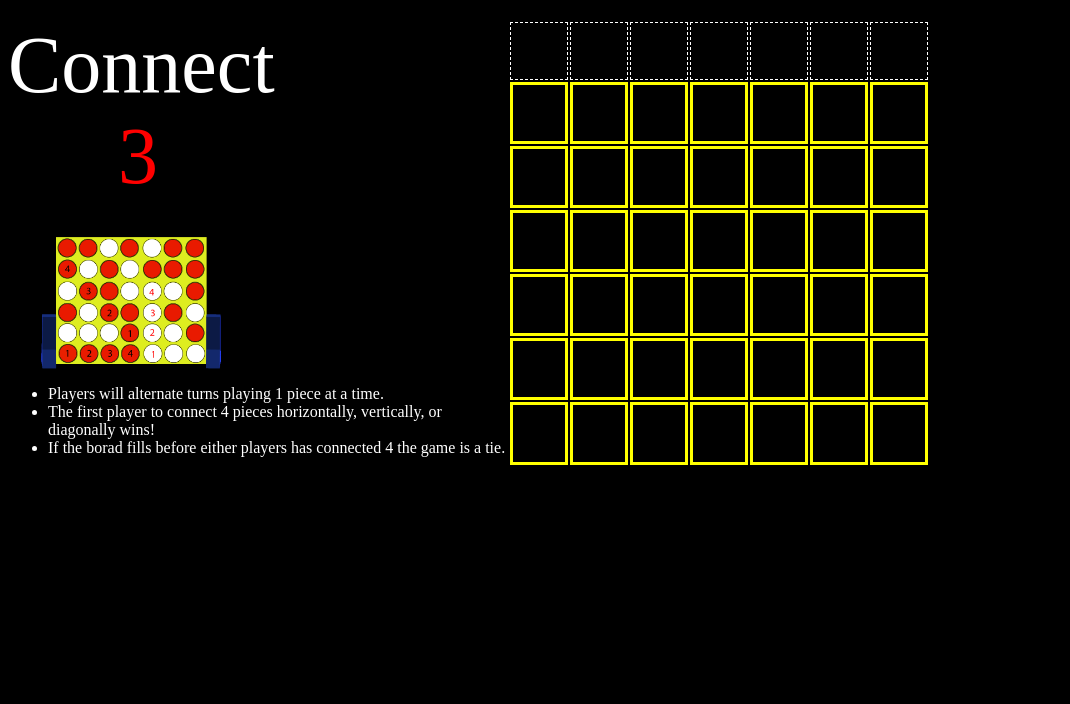
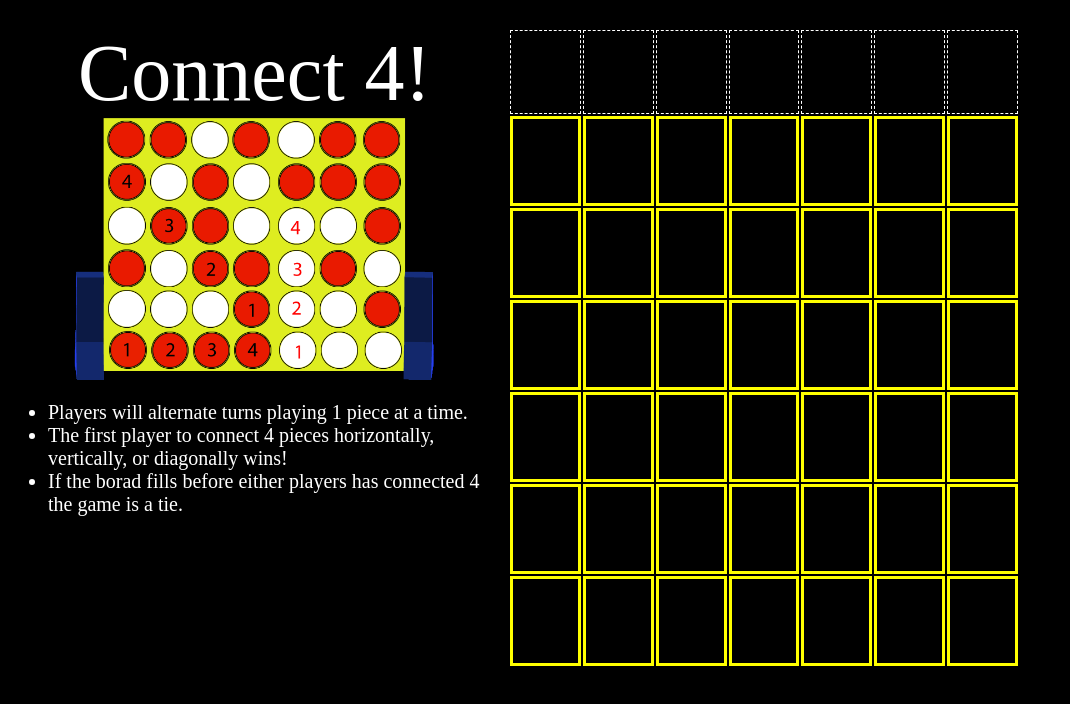
Before and after one commit to CamSolo/Connect4, a plain HTML site: page index.html in a window 1280 px wide. Shown: the whole page, without its empty margins (0-1070 px from the left). Drawn offline with Linux system fonts and the light colour scheme.

Commit message:
removed garbage and tweaked positions

```diff
--- a/connect4.css
+++ b/connect4.css
@@ -9,6 +9,9 @@
 
 body {
   background: black;
+  position: relative;
+  display: grid;
+
 }
 
 /* pieces are div within game table cells: draw as colored circles */
@@ -18,7 +21,7 @@ body {
   margin: 5px;
   width: 80%;
   height: 80%;
-  border-radius: 30px;
+  border-radius: 50px;
 
 }
 
@@ -68,35 +71,37 @@ body {
 
 }
 
+#board {
+  width: 40vw;
+  height: 80vh;
+  min-width: 450px;
+
+}
+
 #rules {
   display: flex;
   flex-direction: column;
   max-width: 500px;
+  position: relative;
 
 }
 
-img {
-  height: 50%;
-  width: 50%;
-
-}
-
-span {
+#connect {
   font-size: 5em;
- margin: 0;
- padding: 0;
-
+ position: absolute;
  color: white;
+top: 0;
+left: 70px;
 
 }
 
 ul{
 margin-bottom: 10px;
+font-size: 20px;
 color: white;
 
 }
 
-#count {
-  margin-left: 110px;
-
+img {
+  margin-top: 20px;
 }
--- a/connect4.js
+++ b/connect4.js
@@ -157,30 +157,5 @@ function checkForWin() {
   }
 }
 
-const dropCount = document.getElementById("count")
-let count = 0;
-setInterval(() => {
-  if (count <= 4){
-    count ++
-  }
-  if (count > 4){
-    count = 1;
-  }
-  dropCount.textContent= count
-  if (count % 2 === 0){
-    dropCount.style.color = 'white';
-
-  }
-  else{
-    dropCount.style.color = "red"
-  }
-  if (count === 4){
-    dropCount.textContent= count + "!"
-  }
-}, 1500)
-
-
-
-
 makeBoard();
 makeHtmlBoard();
--- a/index.html
+++ b/index.html
@@ -7,8 +7,7 @@
 
 <div id="game">
   <div id="rules">
-  <span id="connect">Connect </span>
-  <span id="count"></span>
+  <span id="connect">Connect 4! </span>
   <img src="img.gif">
   <ul>
     <li>Players will alternate turns playing 1 piece at a time.</li>
```
